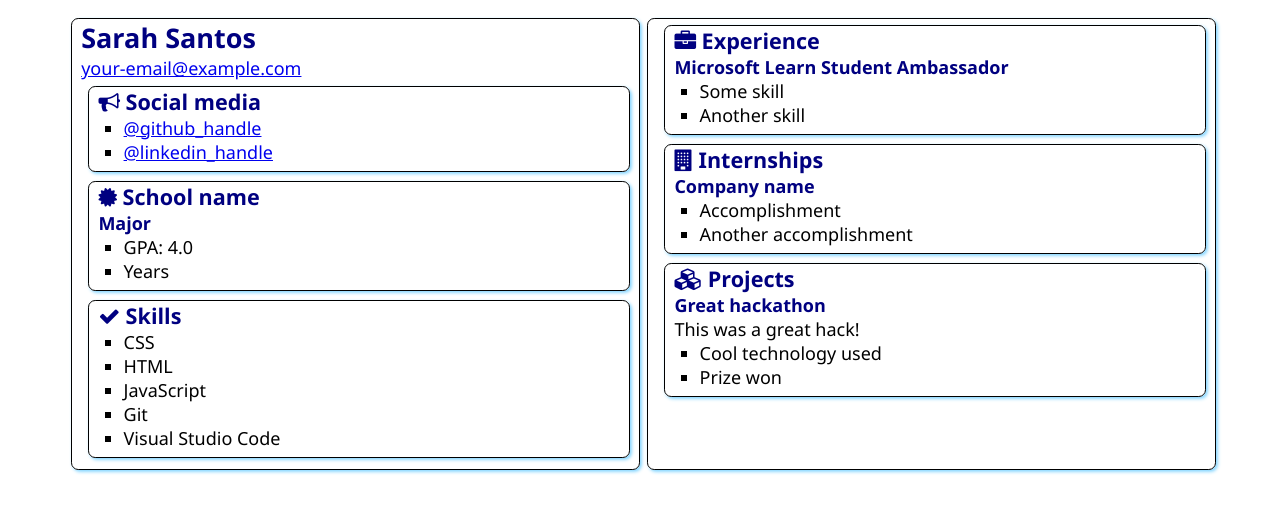
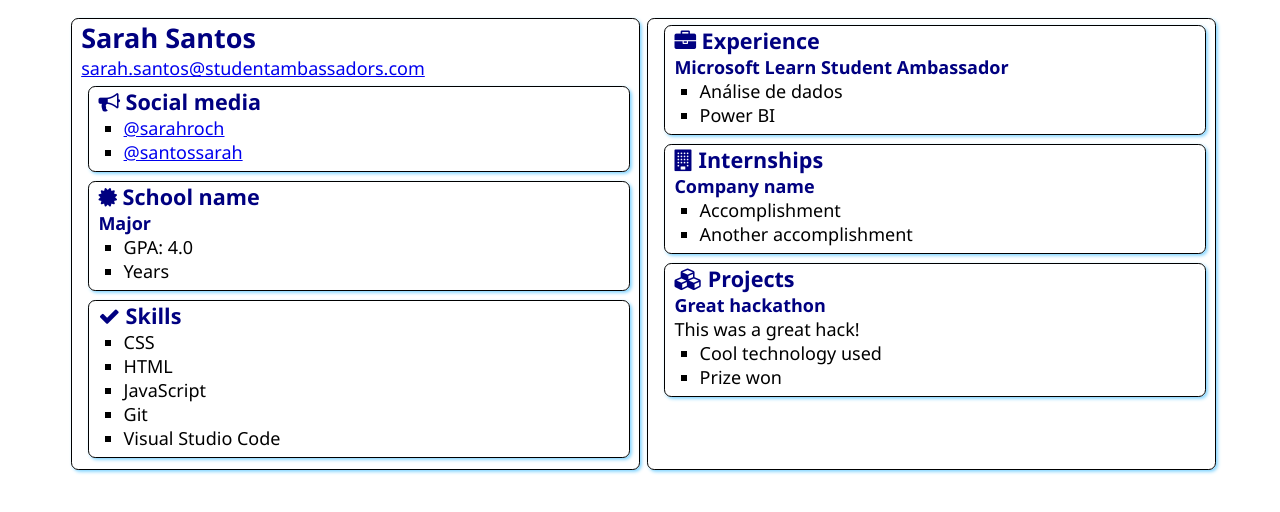
Before and after one commit to sarahroch/SATechnicalOnboarding, a plain HTML site: page src/index.html in a window 1280 px wide. Drawn offline with Linux system fonts and the light colour scheme.

Commit message:
Redes Sociais

```diff
--- a/src/index.html
+++ b/src/index.html
@@ -13,7 +13,7 @@
     <main>
         <article class="box">
             <h1>Sarah Santos</h1>
-            <div><a href="sarah.santos@studentambassadors.com">your-email@example.com</a></div>
+            <div><a href="sarah.santos@studentambassadors.com">sarah.santos@studentambassadors.com</a></div>
 
             <section class="box">
                 <h2>
@@ -21,8 +21,8 @@
                     Social media
                 </h2>
                 <ul>
-                    <li><a href="https://github.com/<sarahroch>">@github_handle</a></li>
-                    <li><a href="https://linkedin.com/in/<santossarah>">@linkedin_handle</a></li>
+                    <li><a href="https://github.com/<sarahroch>">@sarahroch</a></li>
+                    <li><a href="https://linkedin.com/in/<santossarah>">@santossarah</a></li>
                 </ul>
             </section>
 
@@ -62,8 +62,8 @@
                 </h2>
                 <h3>Microsoft Learn Student Ambassador</h3>
                 <ul>
-                    <li>Some skill</li>
-                    <li>Another skill</li>
+                    <li>Análise de dados</li>
+                    <li>Power BI</li>
                 </ul>
             </section>
             <section class="box">
```
